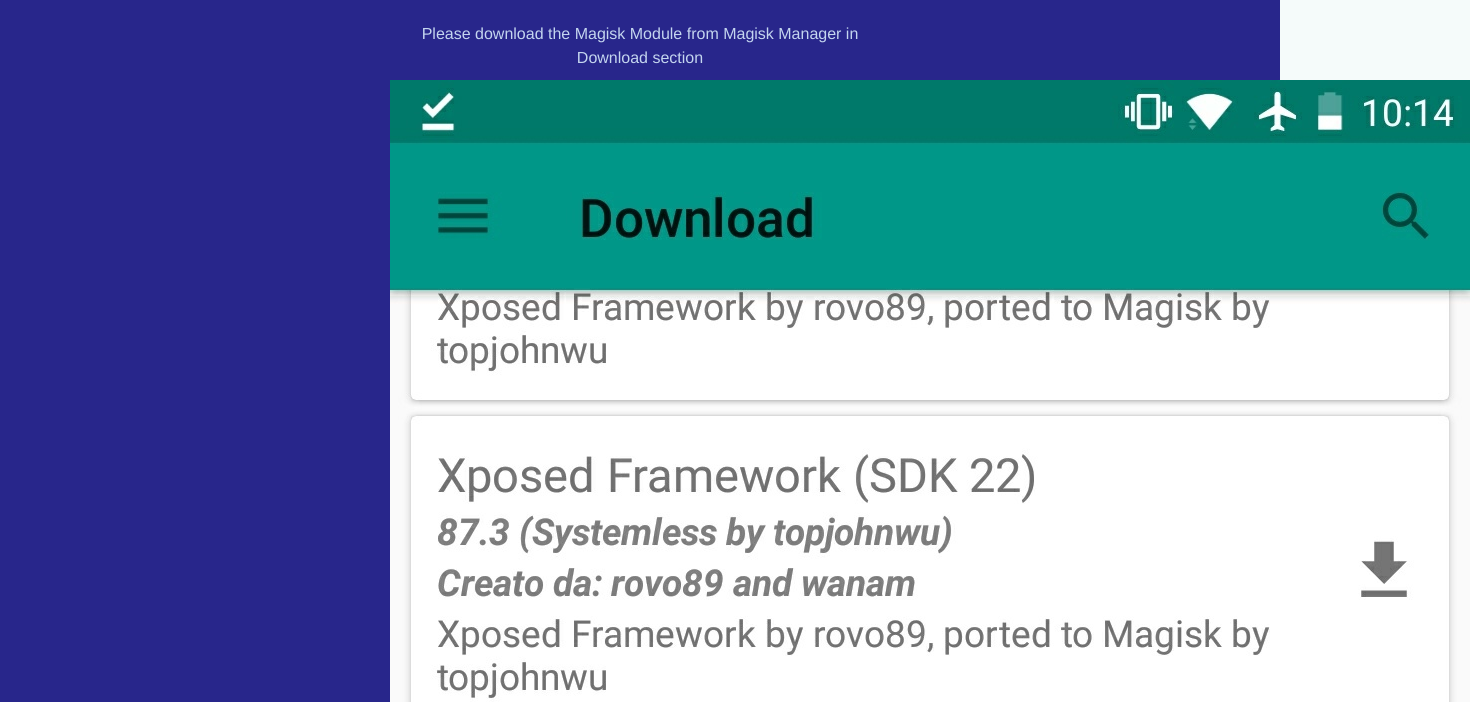
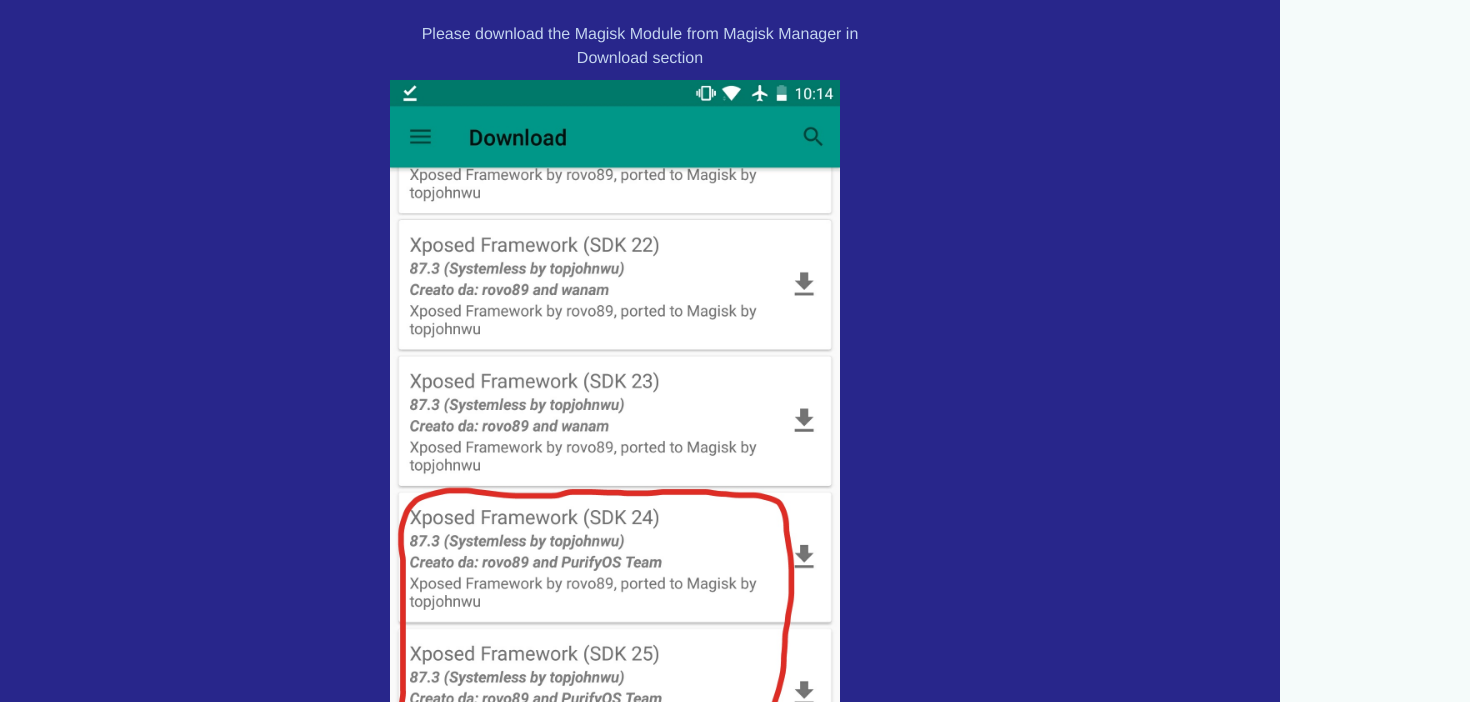
Before and after one commit to PurifyOS/Xposed-github, a plain HTML site: page magisk/index.html in a window 1280 px wide. Shown: the part 98-800 px from the top of the page, 1470 px wide, since content can reach past the window. Drawn offline with Linux system fonts and the light colour scheme.

Commit message:
Update index.html

```diff
--- a/magisk/index.html
+++ b/magisk/index.html
@@ -15,7 +15,7 @@
             <div class="intro">
                 <h2 class="text-center">Magisk Systemless</h2>
                 <p class="text-center">Please download the Magisk Module from Magisk Manager in Download section</p>
-                <img src="../assets/img/magisk.jpg" alt="magisk repo">
+                <img src="../assets/img/magisk.jpg" alt="magisk repo" width="90%">
             </div>
 
     </div>
```
